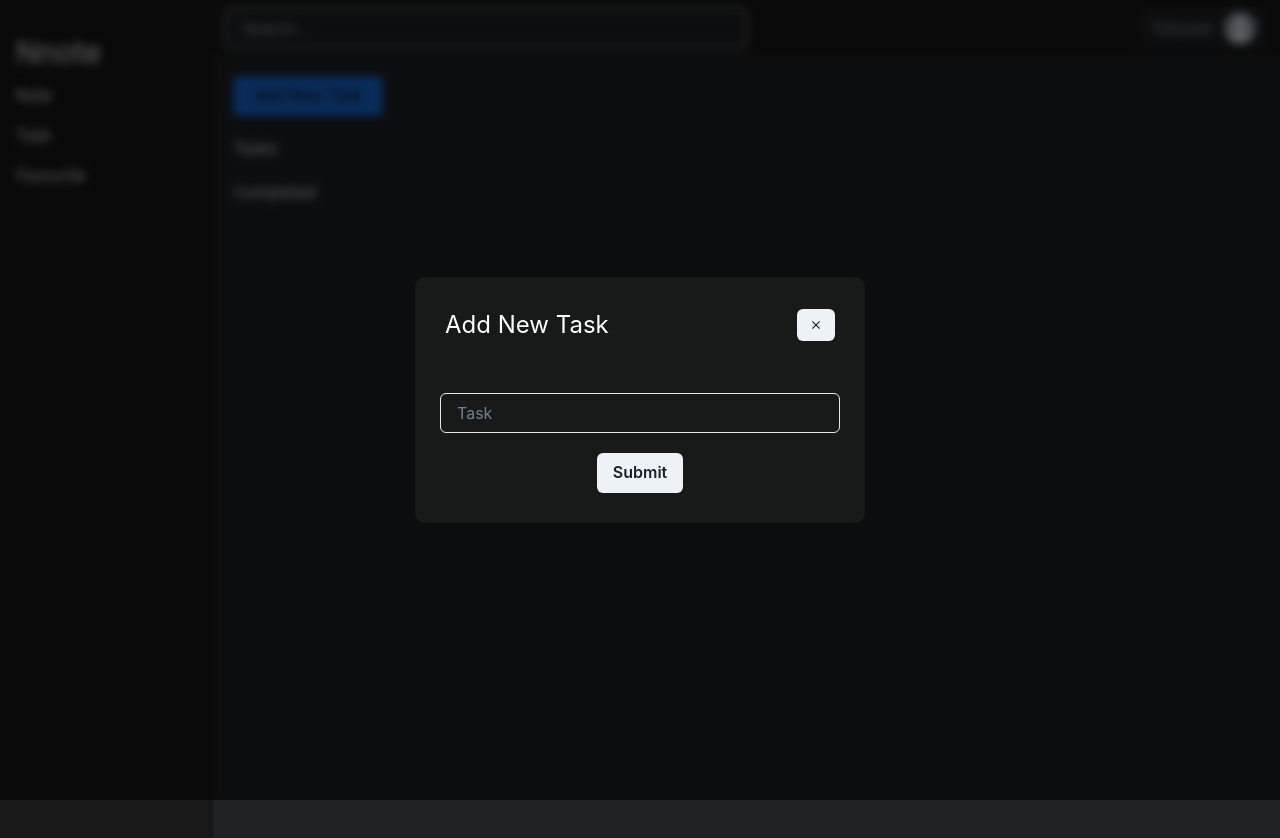
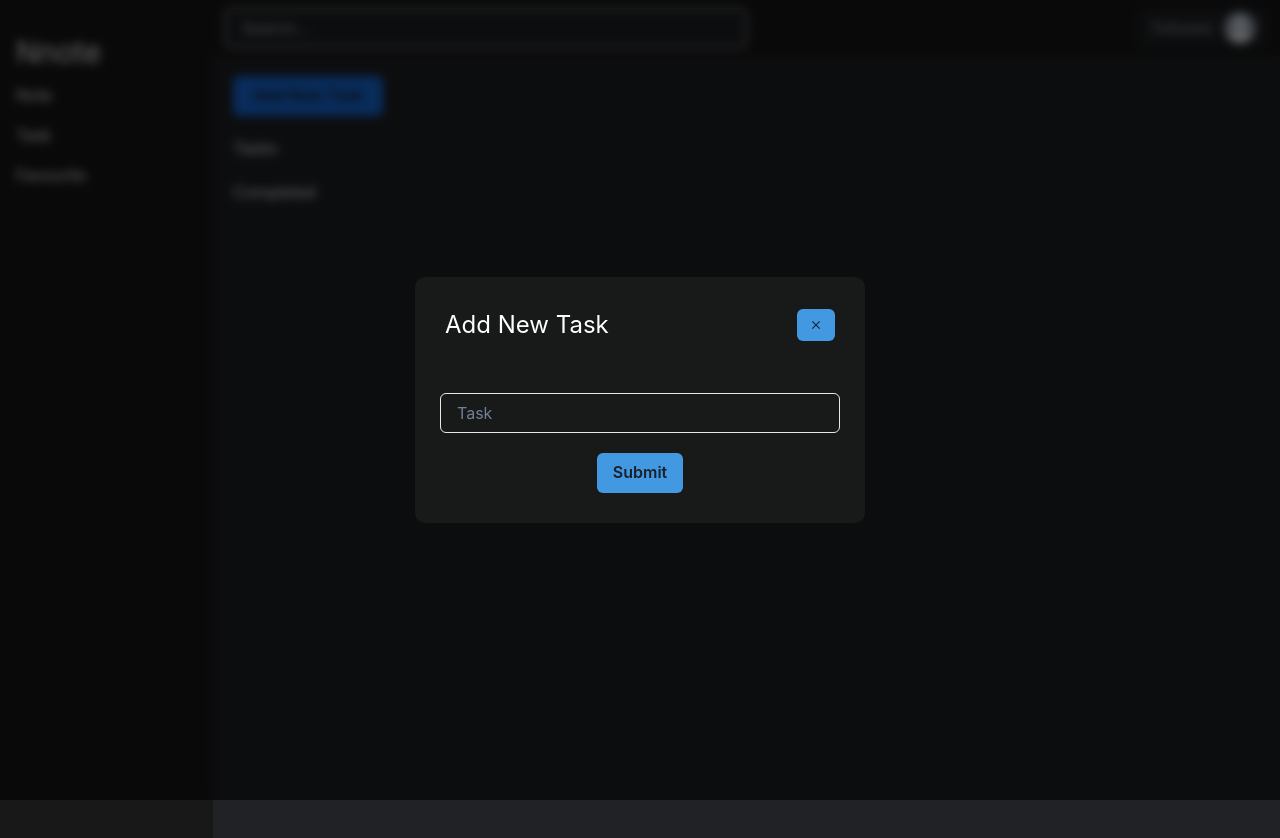
Before and after one commit to devtofunmi/Nnote, a React (Vite) app: page /task in a window 1280 px wide. Both pictures are taken after a click on the button "Add New Task". Shown: the top 838 px of the page. Built offline with nearby package versions, Linux system fonts and the light colour scheme.

Commit message:
add bg and hover to the button

```diff
--- a/src/components/AddTask.jsx
+++ b/src/components/AddTask.jsx
@@ -45,6 +45,10 @@ const AddTask = ({ isOpen, closePopup, addNewTask }) => {
             <Flex align={"center"} justify={"space-between"} w={"100%"}>
               <Box fontSize={"1.5rem"}>Add New Task</Box>
               <Button
+                bg={"blue.400"}
+                _hover={{
+                  backgroundColor: "rgba(#181819, 0.2)",
+                }}
                 size={"sm"}
                 cursor={"pointer"}
                 onClick={() => closePopup()}
@@ -63,6 +67,10 @@ const AddTask = ({ isOpen, closePopup, addNewTask }) => {
 
               <Button
                 mt={"20px"}
+                bg={"blue.400"}
+                _hover={{
+                  backgroundColor: "rgba(#181819, 0.2)",
+                }}
                 onClick={() => {
                   handleSubmit();
                 }}
```
